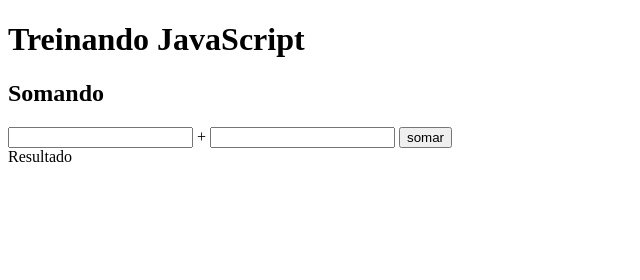
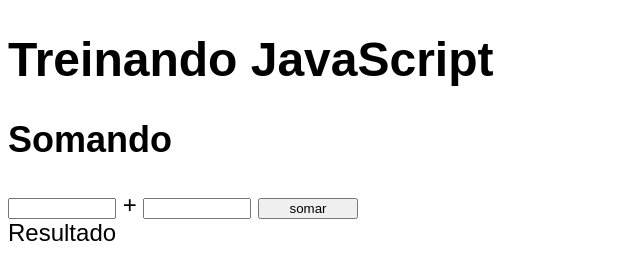
Before and after one commit to ronaldomborges/number2, a plain HTML site: page index.html in a window 1280 px wide. Shown: the whole page, without its empty margins (0-640 px from the left). Drawn offline with Linux system fonts and the light colour scheme.

Commit message:
Soma_CSS

```diff
--- a/index.html
+++ b/index.html
@@ -6,6 +6,16 @@
     <meta name="viewport" content="width=device-width, initial-scale=1.0">
     <link rel="shortcut icon" href="favicon.ico" type="image/x-icon">
     <title>Números</title>
+    <style>
+        body {
+            font: normal 18pt arial;
+
+        }
+        input {
+            width: 100px;
+
+        }
+    </style>
 </head>
 <body>
     <h1>Treinando JavaScript</h1>
```
